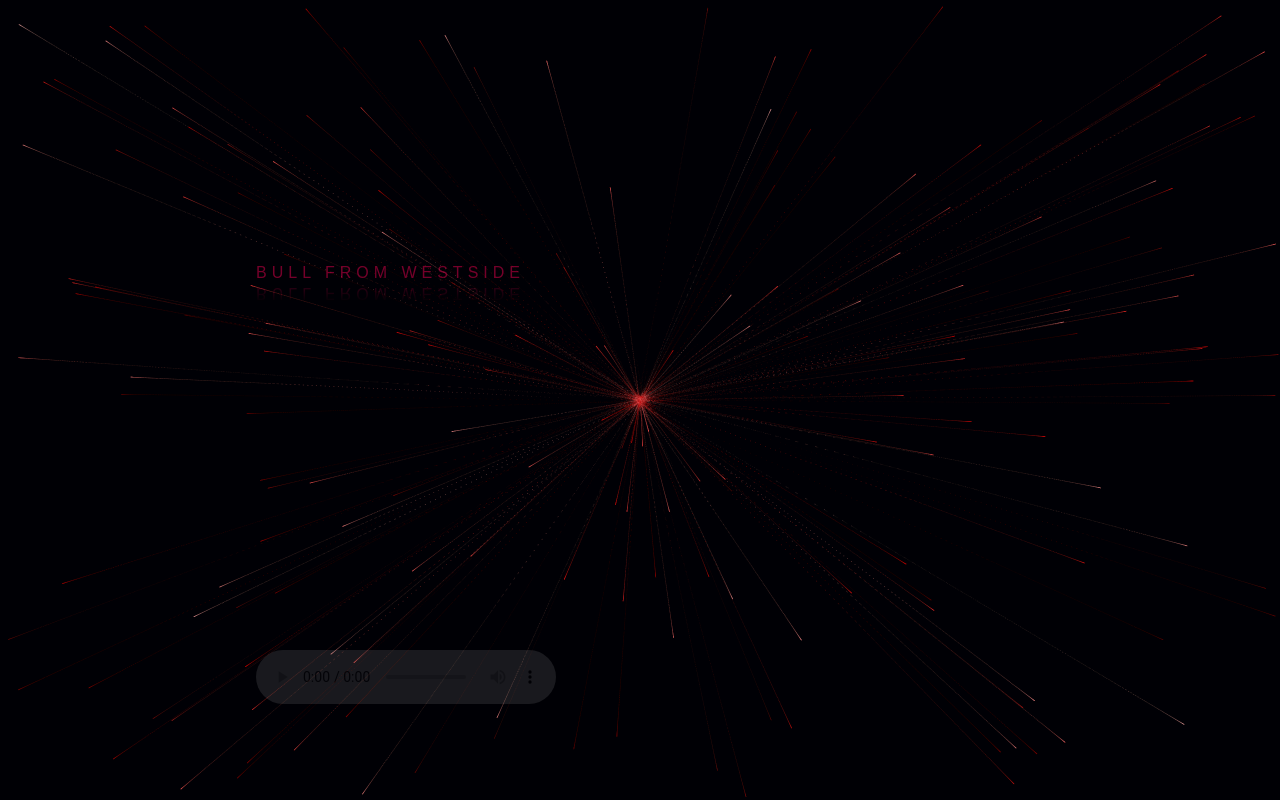
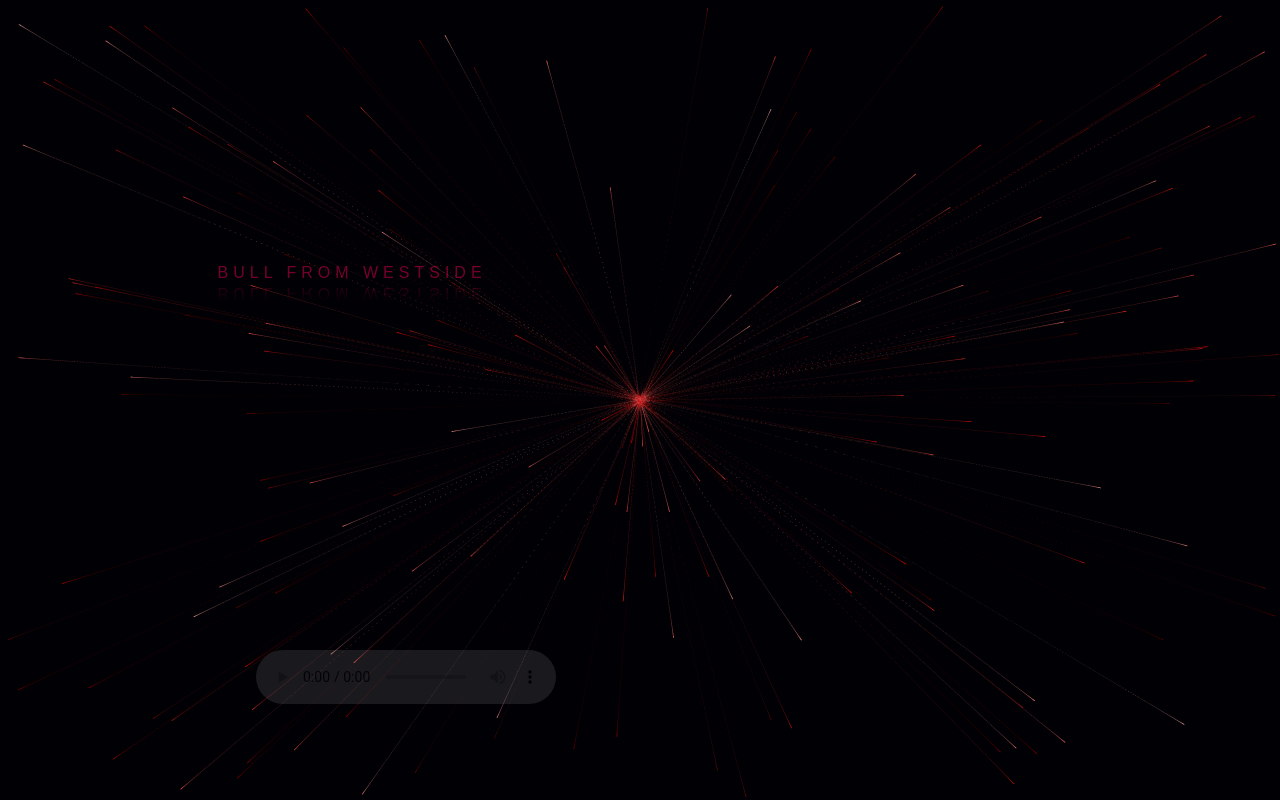
Before and after one commit to nguyenthanhdang1998/wst, a plain HTML site: page index.html in a window 1280 px wide. Drawn offline with nearby package versions, Linux system fonts and the light colour scheme; animation ran at ten frames a second.

Commit message:
Update index.html

```diff
--- a/index.html
+++ b/index.html
@@ -20,7 +20,7 @@
         h1{
             position: absolute ;
             z-index: 2;
-            left: 20%;
+            left: 17%;
             top: 33%;
             letter-spacing: 5px;
             font-family: Arial, Helvetica, sans-serif;
```
